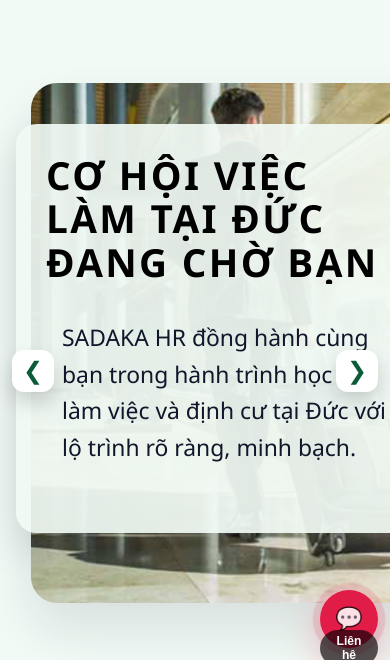
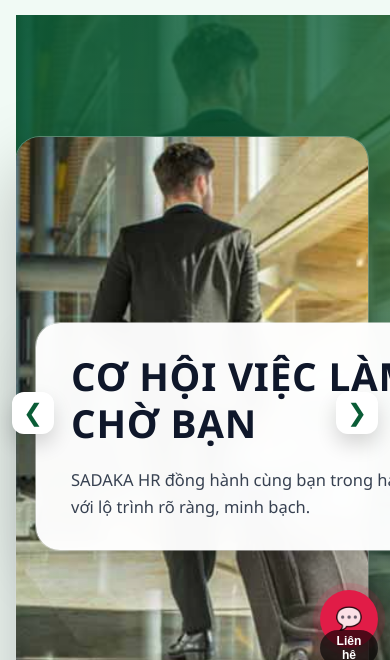
Before and after one commit to trantrungtien-git/Sadaka, a website built with Vite: page index.html in a window 390 px wide. Shown: the part 184-844 px from the top of the page. Built offline with nearby package versions, Linux system fonts and the light colour scheme.

Commit message:
STYLE: Make hero slider in main page better

```diff
--- a/assets/css/style.css
+++ b/assets/css/style.css
@@ -13,10 +13,8 @@
   --text-main: #0f172a;
   --text-muted: #6b7280;
 
-  /* border hơi xanh nhẹ, thay vì xám xanh cũ */
   --border-soft: rgba(20, 69, 47, 0.18);
 
-  /* Scale chữ toàn site */
   --font-scale: 1.1;
 }
 
@@ -270,7 +268,7 @@ body {
 }
 
 .notification-link .material-icons {
-  font-size: 22px; /* giữ nguyên icon */
+  font-size: 22px;
   color: #4b5563;
   transition: color 0.3s ease;
 }
@@ -321,121 +319,162 @@ body {
   width: 100%;
   min-height: 90vh;
   background: var(--bg-soft);
-  display: flex;
-  align-items: center;
-  justify-content: center;
-  overflow: hidden; /* để ảnh bị “khuất” */
-}
-
-/* Tạo “khung” đủ cao cho các slide absolute */
+  overflow: hidden;
+}
+
 .hero-slider-inner {
   position: relative;
   width: 100%;
-  max-width: 1200px;
-  padding: 40px 24px 60px;
-  min-height: 70vh;
+  height: 90vh;
 }
 
 .hero-slide {
-  /* Giữ slide chồng lên nhau */
   position: absolute;
-  inset: 40px 24px 80px;
-
-  /* Không dùng grid nữa vì cần layer (text trên, ảnh phía sau) */
-  display: block;
+  inset: 0;
+  width: 100%;
+  height: 100%;
+
+  background-size: cover;
+  background-position: center;
+  background-repeat: no-repeat;
 
   opacity: 0;
-  transform: translateX(30px);
-  pointer-events: none;
-  transition: opacity 0.5s ease, transform 0.5s ease;
+  visibility: hidden;
+  transition: opacity 0.8s ease, visibility 0.8s ease;
 }
 
 .hero-slide.active {
   opacity: 1;
-  transform: translateX(0);
-  pointer-events: auto;
-}
-
-/* Lớp chữ phải luôn nằm trên ảnh */
-.hero-slide-content {
+  visibility: visible;
+}
+
+/* Lớp phủ tối để text dễ đọc */
+.hero-slide-overlay {
+  position: absolute;
+  inset: 0;
+  background: linear-gradient(
+    135deg,
+    rgba(10, 92, 54, 0.85) 0%,
+    rgba(10, 92, 54, 0.75) 40%,
+    rgba(10, 92, 54, 0.4) 70%,
+    rgba(10, 92, 54, 0.2) 100%
+  );
+  z-index: 1;
+}
+
+/* Container chứa content */
+.hero-slide-container {
   position: relative;
   z-index: 2;
-  padding: 30px;
-  width: min(815px, 92vw);
-
-  background: rgba(241, 250, 245, 0.92);
-  border-radius: 5%;
-  top: 75px;
-
-  box-shadow: 0 18px 40px rgba(2, 6, 23, 0.12);
-}
-/*
+  max-width: 1200px;
+  margin: 0 auto;
+  height: 100%;
+  padding: 0 clamp(20px, 5vw, 80px);
+
+  display: flex;
+  align-items: center;
+  justify-content: space-between;
+  gap: 40px;
+}
+
+/* Box chứa text */
+.hero-slide-content {
+  max-width: 680px;
+  flex: 0 0 auto;
+  background: rgba(255, 255, 255, 0.97);
+  backdrop-filter: blur(10px);
+  padding: clamp(30px, 5vw, 50px) clamp(35px, 5vw, 55px);
+  border-radius: 24px;
+  box-shadow: 0 25px 60px rgba(0, 0, 0, 0.2), 0 0 0 1px rgba(255, 255, 255, 0.5);
+
+  z-index: 3;
+  top: 50vh;
+  animation: slideInContent 0.8s ease-out;
+}
+
+/* Hình ảnh bên phải */
+.hero-slide-image {
+  flex: 1;
+  max-width: 850px;
+  height: 600px;
+  position: absolute;
+  overflow: hidden;
+  border-radius: 24px;
+  box-shadow: 0 30px 70px rgba(0, 0, 0, 0.25),
+    0 0 0 1px rgba(255, 255, 255, 0.3);
+
+  right: 70px;
+  z-index: 0;
+
+  animation: slideInImage 0.8s ease-out;
+}
+
+.hero-slide-image img {
+  width: 100%;
+  height: 100%;
+  object-fit: cover;
+  display: block;
+  transition: transform 0.5s ease;
+}
+
+.hero-slide:hover .hero-slide-image img {
+  transform: scale(1.05);
+}
+
+@keyframes slideInContent {
+  from {
+    opacity: 0;
+    transform: translateY(30px);
+  }
+  to {
+    opacity: 1;
+    transform: translateY(0);
+  }
+}
+
+@keyframes slideInImage {
+  from {
+    opacity: 0;
+    transform: translateX(30px);
+  }
+  to {
+    opacity: 1;
+    transform: translateX(0);
+  }
+}
+
+.hero-slide.active .hero-slide-content {
+  animation: slideInContent 0.8s ease-out 0.2s both;
+}
+
+.hero-slide.active .hero-slide-image {
+  animation: slideInImage 0.8s ease-out 0.4s both;
+}
+
 .hero-slide-content h1 {
-  font-size: calc(3rem * var(--font-scale));
-  line-height: 1.1;
-  text-transform: uppercase;
-  letter-spacing: 2px;
-  color: #f9fafb;
-  text-shadow: 0 4px 10px rgba(0, 0, 0, 0.18);
-  padding: 12px 20px;
-  display: inline-block;
-  border-radius: 14px;
-  background-color: var(--brand-primary);
-  border-left: 4px solid var(--brand-accent);
-  text-align: left;
-} */
-
-.hero-slide-content h1 {
+  margin: 0 0 20px 0;
   font-weight: 800;
   text-transform: uppercase;
-  letter-spacing: 0.06em;
-
-  font-size: clamp(32px, 3.2vw, 56px);
-  line-height: 1.12;
-
-  /*làm các dòng cân hơn */
-  text-wrap: balance;
-
-  /*khống chế số dòng */
-  display: -webkit-box;
-  -webkit-box-orient: vertical;
-  -webkit-line-clamp: 3;
-  overflow: hidden;
-
-  text-align: left;
+  letter-spacing: 0.02em;
+  line-height: 1.2;
+  color: var(--text-main);
+
+  font-size: clamp(
+    calc(24px * var(--font-scale)),
+    calc(4vw * var(--font-scale)),
+    calc(42px * var(--font-scale))
+  );
+}
+
+.hero-slide-content p {
   margin: 0;
-}
-
-.hero-slide-content p {
-  margin-top: 22px;
-  font-size: calc(1.3rem * var(--font-scale));
-  line-height: 1.6;
-  color: var(--text-main);
-  max-width: 560px;
-  /* text-align: center; */
-
-  /* nhẹ nhẹ để đọc rõ khi ảnh nằm phía sau */
-  /* background: rgba(241, 250, 245, 0.92); */
-  /* border: 1px solid rgba(20, 69, 47, 0.14); */
-  padding: 14px 16px;
-  border-radius: 14px;
-  /* box-shadow: 0 16px 30px rgba(15, 23, 42, 0.06); */
-}
-/* Ảnh to + nằm phía sau + “khuất” bên phải */
-.hero-slide-graphic {
-  position: absolute;
-  z-index: 1;
-  right: -10%;
-  top: 50%;
-  transform: translateY(-50%);
-  pointer-events: none;
-  display: flex;
-  align-items: center;
-  justify-content: center;
-
-  /* SET CỨNG KHUNG ẢNH */
-  width: min(920px, 75vw);
-  height: min(520px, 70vh); /* bạn có thể tăng/giảm */
+  font-size: clamp(
+    calc(15px * var(--font-scale)),
+    calc(1.8vw * var(--font-scale)),
+    calc(18px * var(--font-scale))
+  );
+  line-height: 1.65;
+  color: #374151;
 }
 
 .hero-slide-graphic img {
@@ -443,14 +482,12 @@ body {
   height: 100%;
   display: block;
 
-  /* luôn fill khung, ảnh khác tỉ lệ vẫn đẹp */
   object-fit: cover;
   object-position: center;
 
   border-radius: 26px;
   box-shadow: 0 26px 55px rgba(15, 23, 42, 0.12);
 
-  /* ❌ bỏ mấy cái này để khỏi chênh */
   max-width: none;
   transform: none;
 }
@@ -466,14 +503,14 @@ body {
   border: none;
   background: #ffffff;
   color: var(--brand-primary);
-  font-size: 24px; /* coi như icon/biểu tượng — giữ nguyên */
+  font-size: 24px;
   cursor: pointer;
   display: flex;
   align-items: center;
   justify-content: center;
   box-shadow: 0 10px 20px rgba(0, 0, 0, 0.16);
   transition: background 0.2s ease, transform 0.2s ease, box-shadow 0.2s ease;
-  z-index: 5; /* luôn nổi trên ảnh */
+  z-index: 5;
 }
 
 .slider-arrow-prev {
@@ -1753,9 +1790,9 @@ section.content {
 }
 
 /* content sections */
-#training-content {
+/* #training-content {
   background-color: var(--bg-soft);
-}
+} */
 
 .main-container {
   display: block;
--- a/index.html
+++ b/index.html
@@ -68,45 +68,51 @@
     <div class="main-container">
       <section class="hero-slider">
         <div class="hero-slider-inner">
-          <div class="hero-slide active">
+          <div class="hero-slide active" style="background-image: url('./assets/img/Slider_1.jpg');">
+            <div class="hero-slide-overlay"></div>
+            <div class="hero-slide-container">
               <div class="hero-slide-content">
-              <h1>
-                Cơ hội việc làm tại Đức <br />
-                đang chờ bạn
-              </h1>
+                <h1>CƠ HỘI VIỆC LÀM TẠI ĐỨC ĐANG CHỜ BẠN</h1>
                 <p>
                   SADAKA HR đồng hành cùng bạn trong hành trình học tập, làm
                   việc và định cư tại Đức với lộ trình rõ ràng, minh bạch.
                 </p>
               </div>
-            <div class="hero-slide-graphic">
-              <img src="./assets/img/Slider_1.jpg" alt="Germany illustration 1" />
+              <div class="hero-slide-image">
+                <img src="./assets/img/Slider_1.jpg" alt="Germany illustration" />
+              </div>
             </div>
           </div>
 
-          <div class="hero-slide">
+          <div class="hero-slide" style="background-image: url('./assets/img/Slider_2.jpg');">
+            <div class="hero-slide-overlay"></div>
+            <div class="hero-slide-container">
               <div class="hero-slide-content">
-              <h1>Đào tạo tiếng Đức<br />bài bản & thực tế</h1>
+                <h1>ĐÀO TẠO TIẾNG ĐỨC BÀI BẢN & THỰC TẾ</h1>
                 <p>
                   Chương trình đào tạo phù hợp cho người mới bắt đầu, chú trọng
                   giao tiếp và văn hoá doanh nghiệp Đức.
                 </p>
               </div>
-            <div class="hero-slide-graphic">
-              <img src="./assets/img/Slider_2.jpg" alt="Germany illustration 2" />
+              <div class="hero-slide-image">
+                <img src="./assets/img/Slider_2.jpg" alt="Training illustration" />
+              </div>
             </div>
           </div>
 
-          <div class="hero-slide">
+          <div class="hero-slide" style="background-image: url('./assets/img/Slider_3.jpg');">
+            <div class="hero-slide-overlay"></div>
+            <div class="hero-slide-container">
               <div class="hero-slide-content">
-              <h1>Quy trình tuyển dụng<br />rõ ràng, minh bạch</h1>
+                <h1>QUY TRÌNH TUYỂN DỤNG RÕ RÀNG, MINH BẠCH</h1>
                 <p>
                   Tư vấn, định hướng và hỗ trợ hồ sơ để ứng viên tự tin làm việc
                   tại các doanh nghiệp Đức uy tín.
                 </p>
               </div>
-            <div class="hero-slide-graphic">
-              <img src="./assets/img/Slider_3.jpg" alt="Germany illustration 3" />
+              <div class="hero-slide-image">
+                <img src="./assets/img/Slider_3.jpg" alt="Recruitment illustration" />
+              </div>
             </div>
           </div>
         </div>
@@ -414,14 +420,20 @@
                 <label for="service">Dịch vụ bạn quan tâm *</label>
                 <select id="service" name="service" required>
                   <option value="">Chọn dịch vụ</option>
-                  <option value="Language Training">Đào tạo ngôn ngữ</option>
-                  <option value="Overseas Recruitment">
-                    Tuyển dụng lao động nước ngoài
+                  <option value="Đào tạo ngôn ngữ">Đào tạo ngôn ngữ</option>
+                  <option value="Tuyển dụng công nhân sản xuất của tập đoàn Edeka">
+                    Tuyển dụng công nhân sản xuất của tập đoàn Edeka
                   </option>
-                  <option value="Career Coaching">
-                    Định hướng &amp; tư vấn nghề nghiệp
+                  <option value="Tuyển dụng nhân viên chăm sóc móng">
+                    Tuyển dụng nhân viên chăm sóc móng
                   </option>
-                  <option value="Other">Khác</option>
+                  <option value="Tuyển dụng nhân viên bán hàng hệ thống siêu thị">
+                    Tuyển dụng nhân viên bán hàng hệ thống siêu thị
+                  </option>
+                  <option value="Tuyển dụng công nhân sản xuất của tập đoàn Weisenof">
+                    Tuyển dụng công nhân sản xuất của tập đoàn Weisenof
+                  </option>
+                  <option value="Khác">Khác</option>
                 </select>
                 <span class="field-error"></span>
               </div>
@@ -575,6 +587,8 @@
     </div>
   </div>
 
+  <script src="/js/contact_form_gas.js" defer></script>
+  <script src="/js/contact_fab.js" defer></script>
   <script src="/js/main.js" defer></script>
 </body>
 
```
Also changed, not shown: pages/training.html (+7 -9 lines). Lines whose indentation alone changed are shown as unchanged.
